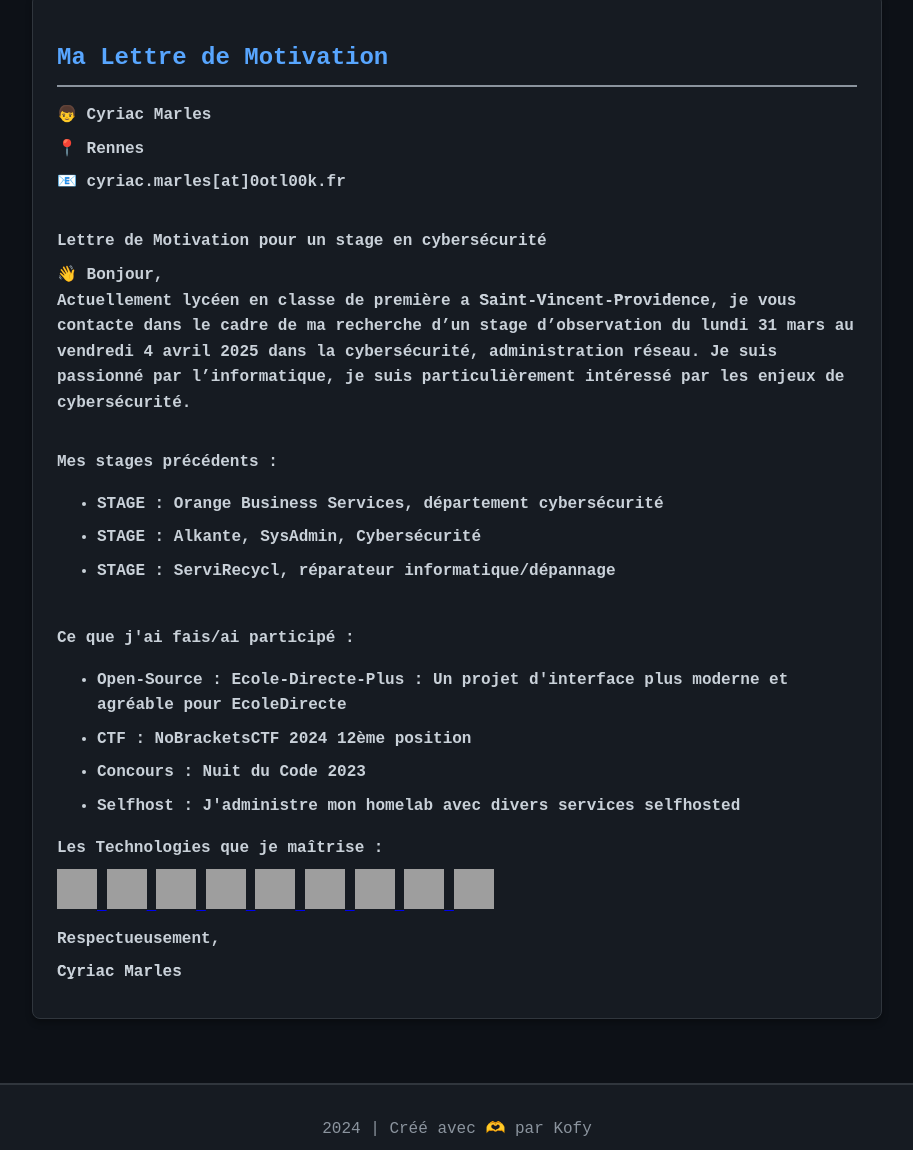
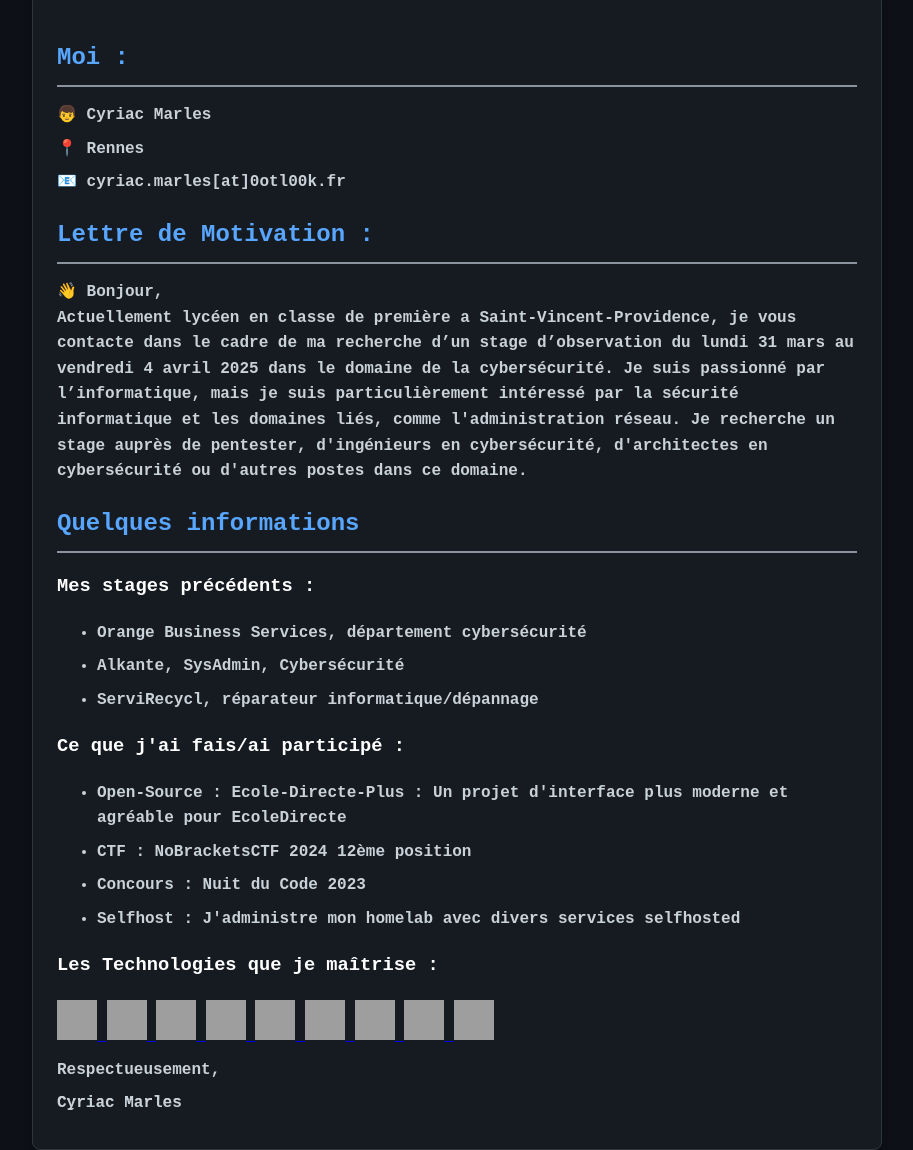
Before and after one commit to xav35000/LMotiv, a plain HTML site: page index.html in a window 1280 px wide. Shown: the part 207-1357 px from the top of the page, without its empty margins (183-1096 px from the left). Drawn offline with Linux system fonts and the light colour scheme; grey boxes are pictures that could not be loaded.

Commit message:
Correcting index.html

```diff
--- a/index.html
+++ b/index.html
@@ -15,37 +15,34 @@
     </header>
     <main class="main">
         <section id="letter" class="section">
-            <h2>Ma Lettre de Motivation</h2>
+            <h2>Moi :</h2>
             <div class="letter-container">
                 <p>&#128102; Cyriac Marles</p>
                 <p>&#128205; Rennes</p>
                 <p>&#128231; cyriac.marles[at]0otl00k.fr</p>
-                <p><br><strong>Lettre de Motivation pour un stage en cybersécurité</strong></p>
+                <h2>Lettre de Motivation :</h2>
                 <p>
                     &#128075; Bonjour,<br>
-                    Actuellement lycéen en classe de première a <span class="glitch" data-text="Saint-Vincent-Providence">Saint-Vincent-Providence</span>, je vous contacte dans le cadre de ma recherche d’un stage d’observation
-                    du lundi 31 mars au vendredi 4 avril 2025 dans la cybersécurité, administration réseau. Je suis passionné
-                    par l’informatique, je suis particulièrement intéressé par les enjeux de cybersécurité.
+                    Actuellement lycéen en classe de première a Saint-Vincent-Providence, je vous contacte dans le cadre de ma recherche d’un stage d’observation
+                    du lundi 31 mars au vendredi 4 avril 2025 dans le domaine de la cybersécurité. Je suis passionné
+                    par l’informatique, mais je suis particulièrement intéressé par la sécurité informatique et les domaines liés, comme l'administration réseau.
+                    Je recherche un stage auprès de pentester, d'ingénieurs en cybersécurité, d'architectes en cybersécurité ou d'autres postes dans ce domaine.
                 </p>
-                <p>
-                    <br>Mes stages précédents :
-                </p>
+                <h2>Quelques informations</h2>
+                <h3>Mes stages précédents :</h3>
                 <ul>
-                    <li>STAGE : Orange Business Services, département cybersécurité</li>
-                    <li>STAGE : Alkante, SysAdmin, Cybersécurité</li>
-                    <li>STAGE : ServiRecycl, réparateur informatique/dépannage</li>
+                    <li>Orange Business Services, département cybersécurité</li>
+                    <li>Alkante, SysAdmin, Cybersécurité</li>
+                    <li>ServiRecycl, réparateur informatique/dépannage</li>
                 </ul>
-                <p>
-                    <br>Ce que j'ai fais/ai participé :
-                </p>
+                <h3>Ce que j'ai fais/ai participé :</h3>
                 <ul>
                     <li>Open-Source : Ecole-Directe-Plus : Un projet d'interface plus moderne et agréable pour EcoleDirecte</li>
                     <li>CTF : NoBracketsCTF 2024 12ème position</li>
                     <li>Concours : Nuit du Code 2023</li>
                     <li>Selfhost : J'administre mon homelab avec divers services selfhosted</li>
                 </ul>
-                <p>Les Technologies que je maîtrise :</p>
-                <p>
+                <h3>Les Technologies que je maîtrise :</h3>
                 <a href="https://www.arduino.cc/" target="_blank" rel="noreferrer">
                     <img src="https://cdn.worldvectorlogo.com/logos/arduino-1.svg" alt="arduino" width="40" height="40"/>
                   </a>
@@ -73,7 +70,6 @@
                   <a href="https://www.python.org" target="_blank" rel="noreferrer">
                     <img src="https://raw.githubusercontent.com/devicons/devicon/master/icons/python/python-original.svg" alt="python" width="40" height="40"/>
                   </a>
-                  </p>
                 <p>Respectueusement,</p>
                 <p><strong class="glitch" data-text="Cyriac Marles">Cyriac Marles</strong></p>
             </div>
```
Lines whose indentation alone changed are shown as unchanged.
